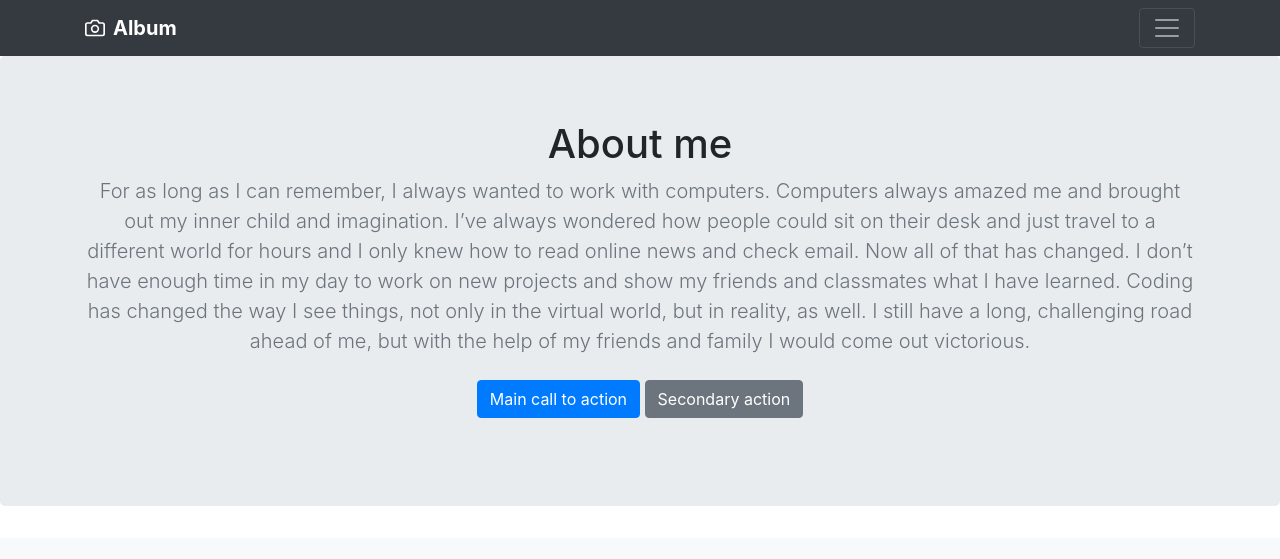
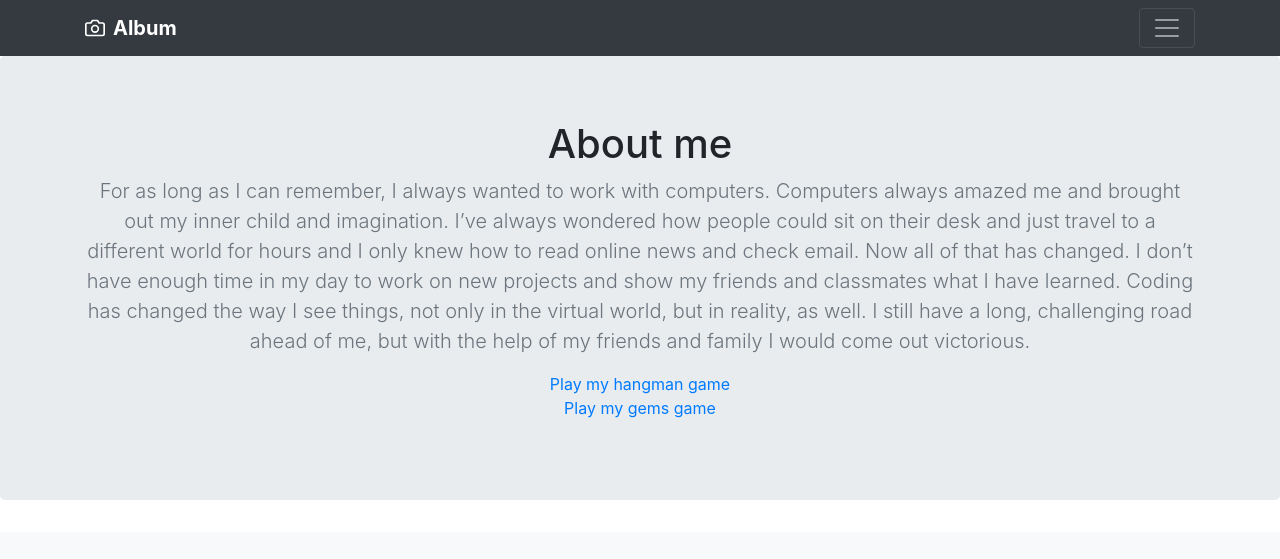
Before and after one commit to lucasalvarado23/Bootstrap-Portfolio, a plain HTML site: page index.html in a window 1280 px wide. Shown: the top 559 px of the page. Drawn offline with nearby package versions, Linux system fonts and the light colour scheme.

Commit message:
adding games

```diff
--- a/index.html
+++ b/index.html
@@ -51,8 +51,9 @@
           <h1 class="jumbotron-heading">About me</h1>
           <p class="lead text-muted">For as long as I can remember, I always wanted to work with computers. Computers always amazed me and brought out my inner child and imagination. I’ve always wondered how people could sit on their desk and just travel to a different world for hours and I only knew how to read online news and check email.  Now all of that has changed. I don’t have enough time in my day to work on new projects and show my friends and classmates what I have learned. Coding has changed the way I see things, not only in the virtual world, but in reality, as well.  I still have a long, challenging road ahead of me, but with the help of my friends and family I would come out victorious.</p>
           <p>
-            <a href="#" class="btn btn-primary my-2">Main call to action</a>
-            <a href="#" class="btn btn-secondary my-2">Secondary action</a>
+            <a href="https://lucasalvarado23.github.io/Hangman-game/" target="_blank" class="text-black" target="_blank" class="text-black">Play my hangman game</a>
+            <br>
+            <a href="https://lucasalvarado23.github.io/week-4-game/" target="_blank" >Play my gems game</a>
           </p>
         </div>
       </section>
```
